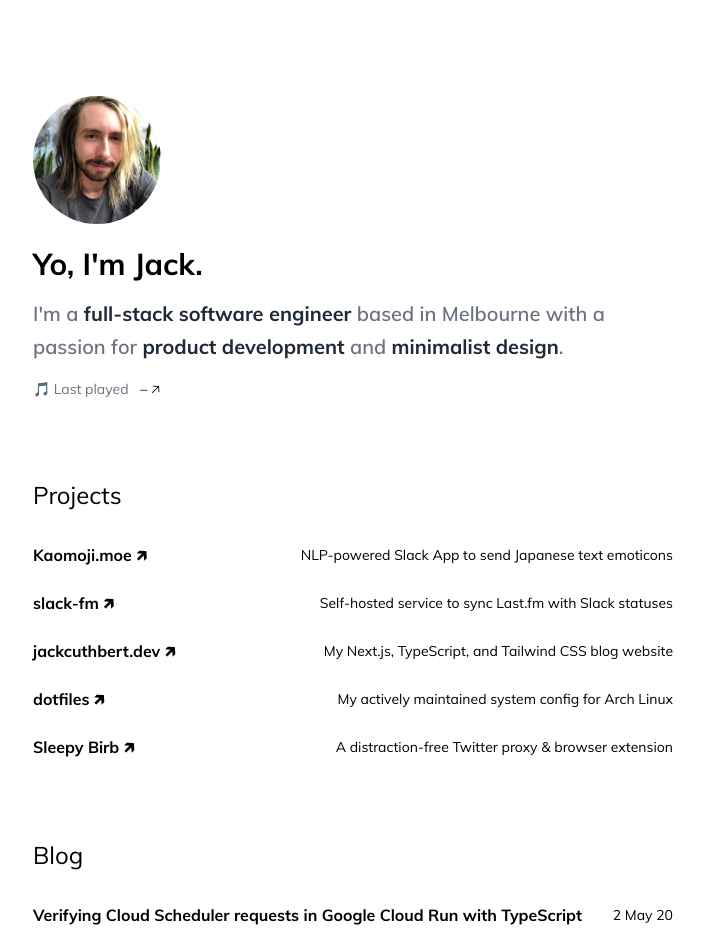
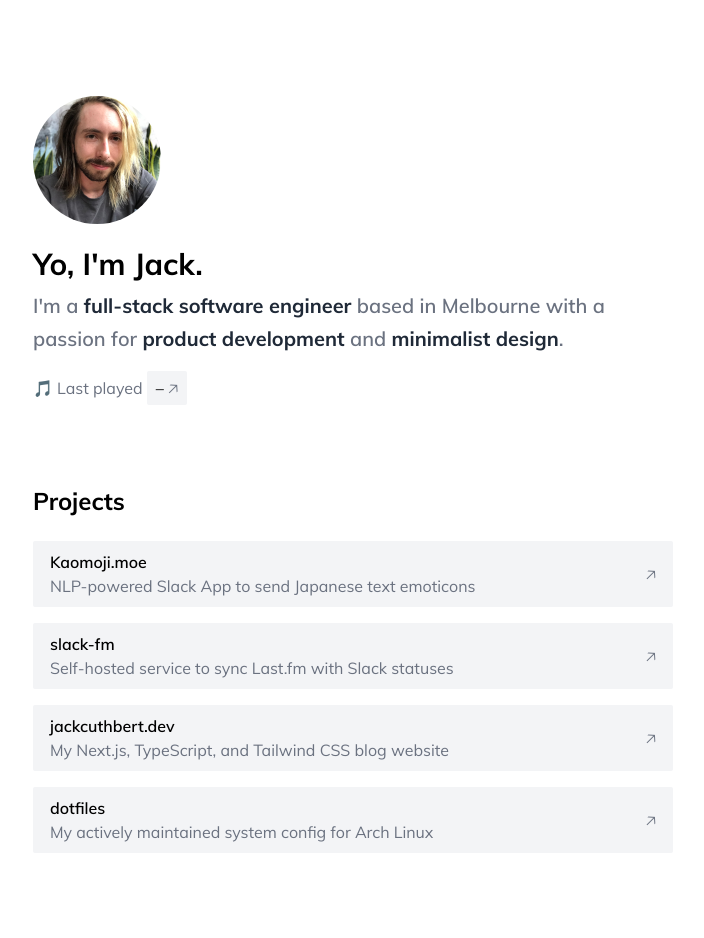
Before and after one commit to JackCuthbert/jackcuthbert.dev, a Next.js app: page / in a window 1280 px wide. Shown: the top 938 px of the page, without its empty margins (287-991 px from the left). Built offline with nearby package versions, Linux system fonts and the light colour scheme; no server answers; what @tailwindcss/typography would draw is missing.

Commit message:
feat: improve project hover effect

```diff
--- a/src/components/NowPlaying.tsx
+++ b/src/components/NowPlaying.tsx
@@ -3,8 +3,19 @@ import useSWR from 'swr'
 import { CustomLink } from './CustomLink'
 import type { Response } from '../pages/api/now-playing'
 
+const hoverCN = [
+  'border',
+  'border-transparent',
+  'bg-gray-100',
+  'hover:bg-gray-200',
+  'hover:border-gray-400',
+  'transition'
+].join(' ')
+
 export function NowPlaying(): JSX.Element {
-  const { data, isValidating } = useSWR<Response>('/api/now-playing')
+  const { data, isValidating } = useSWR<Response>('/api/now-playing', {
+    refreshInterval: 60000 // 1 minute
+  })
 
   if (data === undefined && isValidating) {
     return (
@@ -15,19 +26,19 @@ export function NowPlaying(): JSX.Element {
   }
 
   return (
-    <p className="text-sm">
-      <span className="text-gray-500 mr-2">
-        🎵{' '}
+    <p className="flex items-center space-x-1">
+      <span>🎵</span>
+      <span className="text-gray-500">
         {data?.nowPlaying !== undefined && data.nowPlaying
           ? 'Now playing'
           : 'Last played'}
       </span>
       <CustomLink
         href="https://last.fm/user/jckcthbrt"
-        className="row-start-2 col-start-1 text-black mb-1 sm:m-0 hover:bg-black hover:text-white"
+        className={`py-1 px-2 rounded-sm ${hoverCN}`}
         title="view on Last.fm"
       >
-        {data?.artist} – {data?.title} 🡥
+        {data?.artist} – {data?.title} <span className="text-gray-500">🡥</span>
       </CustomLink>
     </p>
   )
--- a/src/components/Project.tsx
+++ b/src/components/Project.tsx
@@ -7,17 +7,32 @@ interface Props {
   url: string
 }
 
+const hoverCN = [
+  'border',
+  'border-transparent',
+  'bg-gray-100',
+  'hover:bg-gray-200',
+  'hover:border-gray-400',
+  'transition'
+].join(' ')
+
+const wrapCN = [
+  'flex',
+  'items-center',
+  'justify-between',
+  'px-4',
+  'py-2',
+  'rounded-sm'
+].join(' ')
+
 export function Project({ name, summary, url }: Props): JSX.Element {
   return (
-    <div className="sm:flex sm:space-x-4 sm:justify-between sm:items-center">
-      <CustomLink
-        className="font-bold text-black mb-1 sm:m-0 hover:bg-black hover:text-white"
-        href={url}
-        target="_blank"
-      >
-        {name} 🡵
-      </CustomLink>
-      <p className="font-italic sm:text-sm">{summary}</p>
-    </div>
+    <CustomLink href={url} target="_blank" className={`${wrapCN} ${hoverCN}`}>
+      <div>
+        <p className="font-semibold">{name}</p>
+        <p className="text-gray-500">{summary}</p>
+      </div>
+      <div className="text-gray-500">🡥</div>
+    </CustomLink>
   )
 }
--- a/src/components/layout/PageContainer.tsx
+++ b/src/components/layout/PageContainer.tsx
@@ -1,5 +1,5 @@
 import React, { FC } from 'react'
 
 export const PageContainer: FC = ({ children }) => (
-  <div className="max-w-2xl mx-auto px-4 mt-24 mb-20">{children}</div>
+  <div className="max-w-2xl mx-auto px-4 mt-24 mb-24">{children}</div>
 )
--- /dev/null
+++ b/src/components/shared/Divider.tsx
@@ -0,0 +1,21 @@
+import React from 'react'
+
+const gradient = 'linear-gradient(90deg, #A88BEB 0%, #F8CEEC 100%)'
+
+interface Props {
+  className?: string
+}
+
+export function Divider(props: Props): JSX.Element {
+  const className = `border-t ${props.className ?? ''}`
+
+  return (
+    <div
+      className={className}
+      style={{
+        borderImage: gradient,
+        borderImageSlice: 1
+      }}
+    />
+  )
+}
--- a/src/components/shared/Footer.tsx
+++ b/src/components/shared/Footer.tsx
@@ -1,19 +1,9 @@
 import React from 'react'
 import { CustomLink } from '../CustomLink'
-import { NowPlaying } from '../NowPlaying'
 
 export function Footer(): JSX.Element {
   return (
     <div className="max-w-2xl mx-auto px-4 mb-8">
-      <div
-        className="border-t border-gray-300 mb-16"
-        style={{
-          borderImageSlice: '1',
-          borderImage:
-            'linear-gradient(270deg, hsla(216,40%,98%,1) 0%, hsla(214,23%,91%,1) 50%, hsla(216,40%,98%,1) 100%)'
-        }}
-      />
-
       <div className="grid grid-cols-3">
         <div className="flex flex-col space-y-4">
           <div>
--- /dev/null
+++ b/src/icons/IconGitHub.tsx
@@ -0,0 +1,10 @@
+import React from 'react'
+
+export function IconGitHub(): JSX.Element {
+  return (
+    <svg role="img" viewBox="0 0 24 24" xmlns="http://www.w3.org/2000/svg">
+      <title>GitHub icon</title>
+      <path d="M12 .297c-6.63 0-12 5.373-12 12 0 5.303 3.438 9.8 8.205 11.385.6.113.82-.258.82-.577 0-.285-.01-1.04-.015-2.04-3.338.724-4.042-1.61-4.042-1.61C4.422 18.07 3.633 17.7 3.633 17.7c-1.087-.744.084-.729.084-.729 1.205.084 1.838 1.236 1.838 1.236 1.07 1.835 2.809 1.305 3.495.998.108-.776.417-1.305.76-1.605-2.665-.3-5.466-1.332-5.466-5.93 0-1.31.465-2.38 1.235-3.22-.135-.303-.54-1.523.105-3.176 0 0 1.005-.322 3.3 1.23.96-.267 1.98-.399 3-.405 1.02.006 2.04.138 3 .405 2.28-1.552 3.285-1.23 3.285-1.23.645 1.653.24 2.873.12 3.176.765.84 1.23 1.91 1.23 3.22 0 4.61-2.805 5.625-5.475 5.92.42.36.81 1.096.81 2.22 0 1.606-.015 2.896-.015 3.286 0 .315.21.69.825.57C20.565 22.092 24 17.592 24 12.297c0-6.627-5.373-12-12-12" />
+    </svg>
+  )
+}
--- /dev/null
+++ b/src/icons/IconLastFm.tsx
@@ -0,0 +1,13 @@
+import React from 'react'
+
+export function IconLastFm(): JSX.Element {
+  return (
+    <svg role="img" viewBox="0 0 24 24" xmlns="http://www.w3.org/2000/svg">
+      <title>Last.fm icon</title>
+      <path
+        fill="#D51007"
+        d="M10.584 17.21l-.88-2.392s-1.43 1.594-3.573 1.594c-1.897 0-3.244-1.649-3.244-4.288 0-3.382 1.704-4.591 3.381-4.591 2.42 0 3.189 1.567 3.849 3.574l.88 2.749c.88 2.666 2.529 4.81 7.285 4.81 3.409 0 5.718-1.044 5.718-3.793 0-2.227-1.265-3.381-3.63-3.931l-1.758-.385c-1.21-.275-1.567-.77-1.567-1.595 0-.934.742-1.484 1.952-1.484 1.32 0 2.034.495 2.144 1.677l2.749-.33c-.22-2.474-1.924-3.492-4.729-3.492-2.474 0-4.893.935-4.893 3.932 0 1.87.907 3.051 3.189 3.601l1.87.44c1.402.33 1.869.907 1.869 1.704 0 1.017-.99 1.43-2.86 1.43-2.776 0-3.93-1.457-4.59-3.464l-.907-2.75c-1.155-3.573-2.997-4.893-6.653-4.893C2.144 5.333 0 7.89 0 12.233c0 4.18 2.144 6.434 5.993 6.434 3.106 0 4.591-1.457 4.591-1.457z"
+      />
+    </svg>
+  )
+}
--- a/src/pages/index.tsx
+++ b/src/pages/index.tsx
@@ -2,12 +2,12 @@ import React, { FC } from 'react'
 import type { GetStaticProps, NextPage } from 'next'
 import Head from 'next/head'
 import Image from 'next/image'
-import Link from 'next/link'
 import { Project } from '../components/Project'
 import { FrontMatter, getAllFilesFrontMatter } from '../lib/content'
 import { format } from 'date-fns'
 import { NowPlaying } from '../components/NowPlaying'
 import { PageContainer } from '../components/layout/PageContainer'
+import { CustomLink } from '../components/CustomLink'
 
 interface PageProps {
   posts: FrontMatter[]
@@ -35,7 +35,7 @@ const Page: NextPage<PageProps> = ({ posts }) => {
               height={128}
             />
           </div>
-          <h1 className="font-bold text-3xl mb-4">Yo, I'm Jack.</h1>
+          <h1 className="font-bold text-3xl mb-2">Yo, I'm Jack.</h1>
           <p className="text-gray-500 font-semibold text-xl mb-4 leading-relaxed">
             I'm a <Bold>full-stack software engineer</Bold> based in Melbourne
             with a passion for <Bold>product development</Bold> and{' '}
@@ -47,9 +47,9 @@ const Page: NextPage<PageProps> = ({ posts }) => {
         </div>
 
         <div className="mb-20">
-          <h2 className="text-2xl mb-8">Projects</h2>
+          <h2 className="text-2xl mb-6 font-bold">Projects</h2>
 
-          <div className="grid grid-cols-1 gap-6">
+          <div className="grid grid-cols-1 gap-4">
             <Project
               name="Kaomoji.moe"
               summary="NLP-powered Slack App to send Japanese text emoticons"
@@ -73,33 +73,26 @@ const Page: NextPage<PageProps> = ({ posts }) => {
               summary="My actively maintained system config for Arch Linux"
               url="https://github.com/JackCuthbert/dotfiles"
             />
-
-            <Project
-              name="Sleepy Birb"
-              summary="A distraction-free Twitter proxy & browser extension"
-              url="https://github.com/JackCuthbert/sleepy-birb"
-            />
           </div>
         </div>
 
         <div className="mb-20">
-          <h2 className="text-2xl mb-8">Blog</h2>
-          <div className="grid grid-cols-1 gap-6">
+          <h2 className="text-2xl mb-4 font-bold">Blog</h2>
+          <div className="grid grid-cols-1 gap-2">
             {posts
               .sort((postA, postB) => {
                 return postA.date > postB.date ? -1 : 1
               })
               .map(post => (
-                <div className="flex items-center justify-between">
-                  <Link href={'/blog/' + post.slug}>
-                    <a className="font-bold text-black hover:bg-black hover:text-white">
-                      {post.title}
-                    </a>
-                  </Link>
-                  <span className="text-sm">
-                    {format(new Date(post.date), 'd LLL yy')}
-                  </span>
-                </div>
+                <CustomLink href={'/blog/' + post.slug} className="">
+                  <p className="font-semibold">
+                    <span className="text-gray-500">–</span>{' '}
+                    <span>{post.title}</span>{' '}
+                    <span className="text-gray-500 text-sm">
+                      {format(new Date(post.date), 'd LLL yy')}
+                    </span>
+                  </p>
+                </CustomLink>
               ))}
           </div>
         </div>
```
